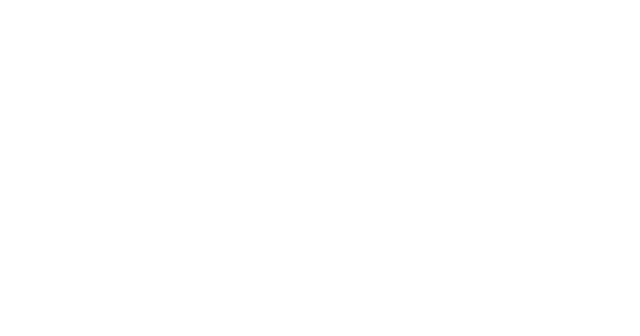
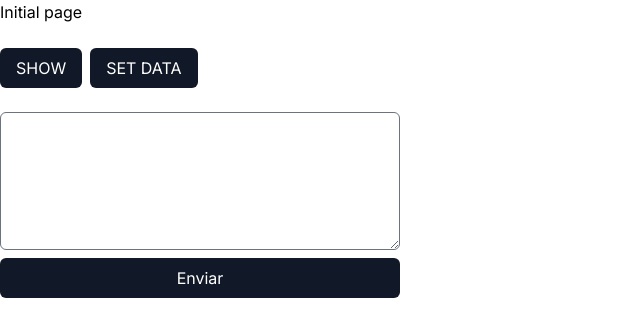
Before and after one commit to g-susvs/landing_page-generator, a Next.js app: page / in a window 1280 px wide. Before the commit this address had no page. Shown: the top 336 px of the page, without its empty margins (0-640 px from the left). Built offline with nearby package versions, Linux system fonts and the light colour scheme.

Commit message:
create initial page

```diff
--- a/src/app/create/page.tsx
+++ b/src/app/create/page.tsx
@@ -6,6 +6,10 @@ export default function GeneratorPage() {
     // Smart gym
     // Tengo un gym muy popular en mi ciudad
     // Agregale una calificación de 5 estrellas debajo del boton de reservar ahora
+    // Agrega un menu al navbar que tenga los siguientes titulos: HOME, ABOUT, SERVICES
+
+    // Delicias
+    // Pastelería ubicado en el centro de la ciudad, especializada en pasteles de cumpleaños.
     return (
         <div className="grid grid-cols-[300px_1fr]">
             <Sidebar />
--- a/src/app/page.tsx
+++ b/src/app/page.tsx
@@ -1,5 +1,52 @@
-import { redirect } from "next/navigation";
+'use client'
+
+import { FormEvent } from "react";
+import { useForm } from "@/hooks/useForm";
+import { useGeneratePageStore } from "@/store/generatePageStore";
 
 export default function Home() {
-  redirect('/create')
+
+  const history = useGeneratePageStore(state => state.histoy)
+  const setHistory = useGeneratePageStore(state => state.setHistory)
+
+  const setData = () => {
+    setHistory({ role: "user", content: "contenido_user" })
+    setHistory({ role: "assistant", content: "contenido_assistant" })
+  }
+
+  const view = () => {
+    console.log(history)
+  }
+
+  const { description, onTextAreaChange } = useForm({
+    description: ''
+  })
+
+  function onSubmit(event: FormEvent<HTMLFormElement>) {
+    event.preventDefault()
+    setHistory({ role: "user", content: description })
+    setHistory({ role: "assistant", content: "contenido_assistant" })
+  }
+
+  return (
+    <div className="">
+      <h4>Initial page</h4>
+      <br />
+      <div className="flex gap-2">
+        <button className="btn" onClick={view}>SHOW</button>
+        <button className="btn" onClick={setData}>SET DATA</button>
+      </div>
+      <br />
+      <form onSubmit={onSubmit} className="flex flex-col gap-2 w-[400px]">
+        <textarea
+          name="description"
+          value={description}
+          onChange={onTextAreaChange}
+          id=""
+          rows={5}
+          className="input" />
+        <button type="submit" className="btn">Enviar</button>
+      </form>
+    </div>
+  );
 }
--- a/src/components/DescriptionLandingForm.tsx
+++ b/src/components/DescriptionLandingForm.tsx
@@ -1,4 +1,5 @@
 'use client'
+import { APIResponse } from '@/interfaces/api-response'
 import { useGeneratePageStore } from '@/store/generatePageStore'
 import { FormEvent } from 'react'
 
@@ -6,6 +7,7 @@ export const DescriptionLandingForm = () => {
 
   const setPageHtml = useGeneratePageStore(state => state.setPageHtml)
   const setIsLoading = useGeneratePageStore(state => state.setIsLoading)
+  const setUsage = useGeneratePageStore(state => state.setUsage)
 
   async function onSubmit(event: FormEvent<HTMLFormElement>) {
     event.preventDefault()
@@ -28,9 +30,15 @@ export const DescriptionLandingForm = () => {
         body: JSON.stringify(body)
       })
 
-      const json = await resp.json()
+      if(!resp.ok){
+        setIsLoading(false)
+        return
+      }
+
+      const json: APIResponse = await resp.json()
       setPageHtml(json.data)
       setIsLoading(false)
+      setUsage(json.usage)
 
     } catch (error) {
       console.log(error)
--- a/src/components/EditSection.tsx
+++ b/src/components/EditSection.tsx
@@ -1,5 +1,6 @@
 'use client'
 import { useForm } from "@/hooks/useForm"
+import { APIResponse } from "@/interfaces/api-response"
 import { useGeneratePageStore } from "@/store/generatePageStore"
 import { ChangeEvent, useState } from "react"
 
@@ -10,6 +11,8 @@ export const EditSection = () => {
     const [checked, setChecked] = useState('hero')
     const template = useGeneratePageStore(state => state.html)
     const setPageHtml = useGeneratePageStore(state => state.setPageHtml)
+    const setUsage = useGeneratePageStore(state => state.setUsage)
+
     const { description, onTextAreaChange } = useForm({
         description: ''
     })
@@ -35,11 +38,12 @@ export const EditSection = () => {
                 },
                 body: JSON.stringify(body)
             })
-
-            const json = await resp.json()
-            console.log(json.response)
+            if(!resp.ok){
+                return
+              }
+            const json: APIResponse = await resp.json()
             setPageHtml(json.data)
-
+            setUsage(json.usage)
 
         } catch (error) {
             console.log(error)
--- a/src/components/MainContent.tsx
+++ b/src/components/MainContent.tsx
@@ -11,12 +11,41 @@ export const MainContent = () => {
 
     const [showPreviw, setShowPreviw] = useState(true)
 
+    const exportLandingPage = async () => {
+        try {
+            const body = {
+                template: html
+            }
+            const resp = await fetch('http://localhost:3001/gen/export', {
+                method: 'POST',
+                headers: {
+                    'Content-Type': 'application/json'
+                },
+                body: JSON.stringify(body)
+            })
+            const fileBlob = await resp.blob()
+            const urlFile = window.URL.createObjectURL(fileBlob) // enlace temporal para descargar el archivo
+
+            const linkDownload = document.createElement('a')
+            linkDownload.href = urlFile
+            linkDownload.setAttribute('download', 'landing.html')
+            document.body.appendChild(linkDownload);
+
+            linkDownload.click() // iniciar la descarga
+            linkDownload.remove() // Eliminar el enlace después de la descarga
+
+        } catch (error) {
+            console.log(error)
+        }
+    }
+
     return (
         <main className="p-4">
             <section className="flex gap-4">
                 <button className="btn" onClick={() => setShowPreviw(true)}>PREVIEW</button>
                 <button className="btn" onClick={() => setShowPreviw(false)}>CODE</button>
-                <button className="btn" disabled={true} onClick={() => { }}>EXPORT</button>
+                <button className="btn" disabled={!html} onClick={exportLandingPage}>EXPORT</button>
+
             </section>
             <br />
             {
--- a/src/components/Sidebar.tsx
+++ b/src/components/Sidebar.tsx
@@ -7,6 +7,7 @@ import { EditSection } from "./EditSection"
 export const Sidebar = () => {
 
     const html = useGeneratePageStore(state => state.html)
+    const usage = useGeneratePageStore(state => state.usage)
     return (
         <aside className="sidebar">
             <h1 className="text-3xl">Landing Page Generator</h1>
@@ -15,6 +16,13 @@ export const Sidebar = () => {
             <br />
             <hr />
             {html && <EditSection />}
+
+                <ul className="text-lg">
+                <li>Prompt tokens: {usage.prompt_tokens}</li>
+                <li>Completion tokens: {usage.completion_tokens}</li>
+                <li>Total tokens: {usage.total_tokens}</li>
+            </ul>
+
         </aside>
     )
 }
--- /dev/null
+++ b/src/interfaces/api-response.ts
@@ -0,0 +1,12 @@
+// Generated by https://quicktype.io
+
+export interface APIResponse {
+    data:  string;
+    usage: Usage;
+}
+
+export interface Usage {
+    prompt_tokens:     number;
+    completion_tokens: number;
+    total_tokens:      number;
+}
--- a/src/store/generatePageStore.ts
+++ b/src/store/generatePageStore.ts
@@ -1,10 +1,15 @@
+import { Usage } from '@/interfaces/api-response';
 import { create } from 'zustand'
 
 interface GeneratePageState {
     html: string;
     loading: boolean;
+    usage: Usage;
+    histoy:Message[]
     setIsLoading: (value: boolean) => void;
     setPageHtml: (value: string) => void;
+    setUsage: (value: Usage) => void;
+    setHistory: (value: Message) => void;
 }
 
 interface Message {
@@ -15,11 +20,27 @@ interface Message {
 export const useGeneratePageStore = create<GeneratePageState>((set) => ({
     loading: false,
     html: '',
-    history: [],
+    histoy: [],
+    usage: {
+        prompt_tokens: 0,
+        completion_tokens: 0,
+        total_tokens: 0
+    },
     setPageHtml: (value: string) => set(state => ({
         html: value
     })),
     setIsLoading: (value: boolean) => set(state => ({
-        loading: value
+        loading: value,
+        usage: (state.loading)?{
+            prompt_tokens: 0,
+            completion_tokens: 0,
+            total_tokens: 0
+        }: state.usage
+    })),
+    setUsage: (value: Usage) => set(state => ({
+        usage: value
+    })),
+    setHistory:  (value: Message) => set(state => ({
+        histoy: [...state.histoy, value]
     })),
 }))
```
Also changed, not shown: 1 other file (tests, documents, lock files or other folders).
